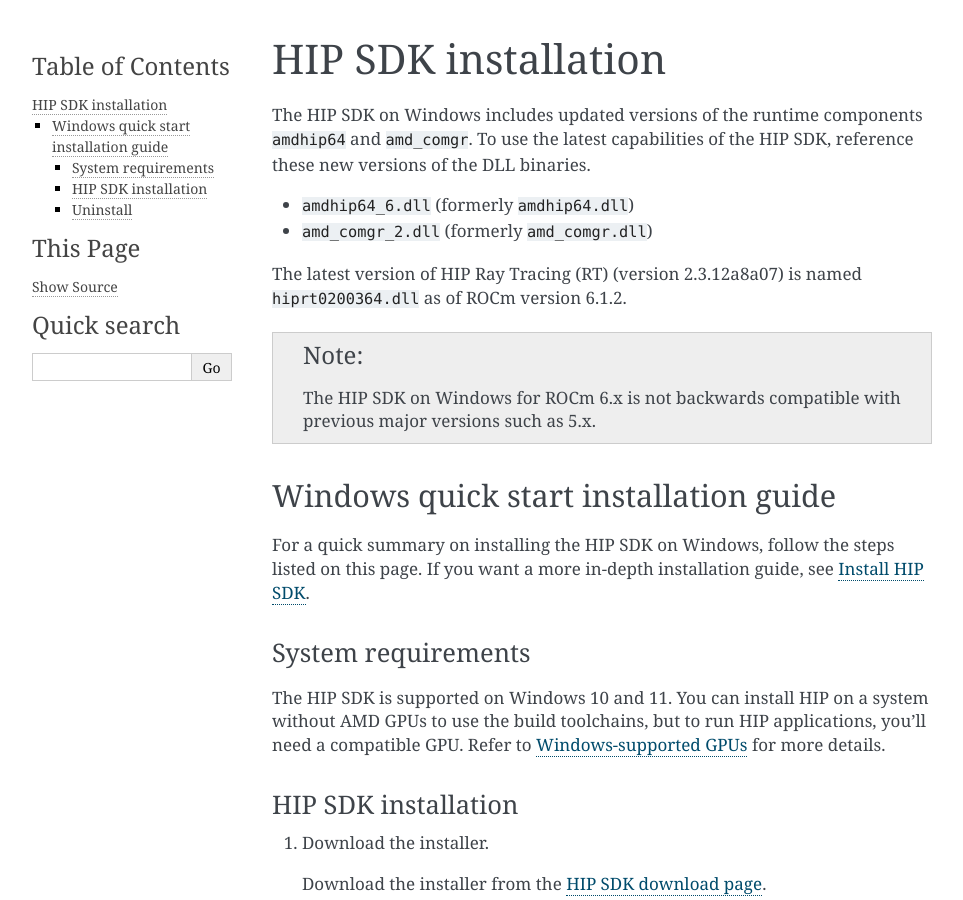
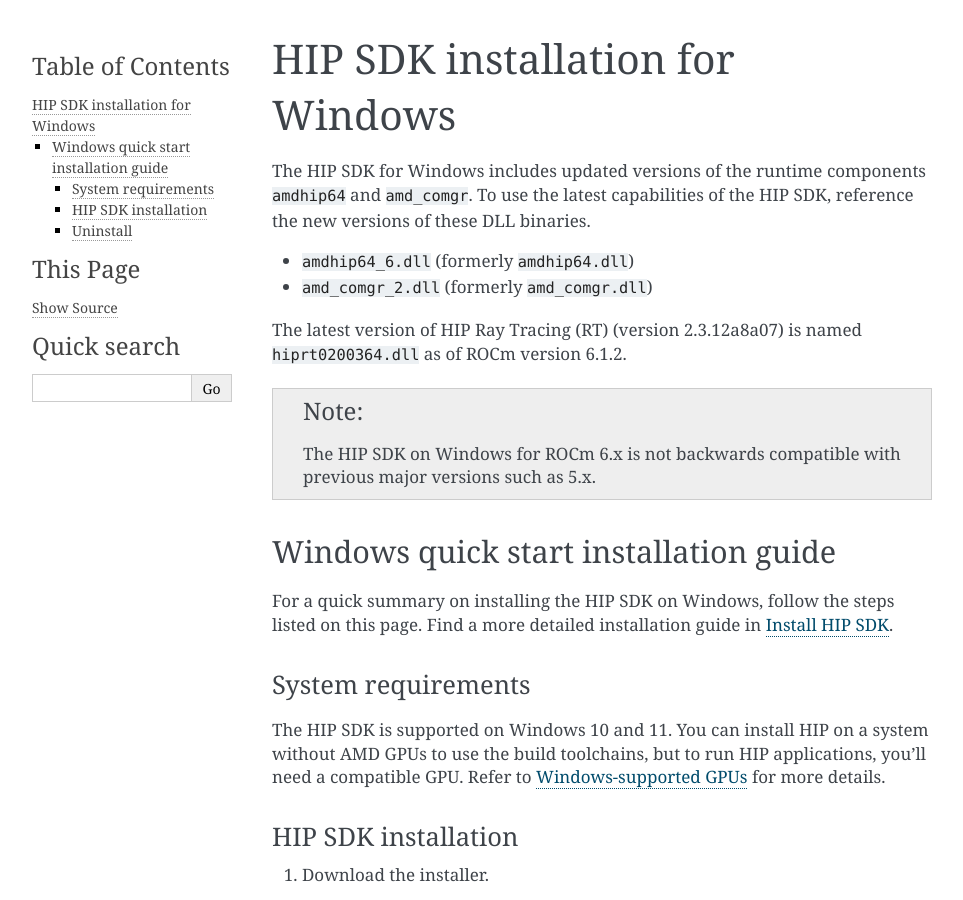
Before and after one commit to ROCm/rocm-install-on-windows, a Sphinx documentation site: the page built from docs/index.rst, in a window 1280 px wide and 900 px high. Shown: the whole window, without its empty margins (148-1111 px from the left). Built offline with Sphinx 7.4.7, drawn with Linux system fonts in a browser that asks for light colours.

Commit message:
update words
update word

change words

```diff
--- a/docs/index.rst
+++ b/docs/index.rst
@@ -2,14 +2,14 @@
   :description: Windows quick-start installation guide
   :keywords: ROCm installation, AMD, ROCm, Windows, HIP, HIP SDK
 
-********************
-HIP SDK installation
-********************
+********************************
+HIP SDK installation for Windows
+********************************
 
-The HIP SDK on Windows includes updated versions of the
+The HIP SDK for Windows includes updated versions of the
 runtime components ``amdhip64`` and ``amd_comgr``. To use the latest
-capabilities of the HIP SDK, reference these new versions of
-the DLL binaries.
+capabilities of the HIP SDK, reference the new versions of
+these DLL binaries.
 
 * ``amdhip64_6.dll`` (formerly ``amdhip64.dll``)
 
@@ -28,8 +28,8 @@
 Windows quick start installation guide
 ======================================
 
-For a quick summary on installing the HIP SDK on Windows, follow the steps listed on this page. If you
-want a more in-depth installation guide, see :ref:`hip-install-full`.
+For a quick summary on installing the HIP SDK on Windows, follow the steps listed on this page.
+Find a more detailed installation guide in :ref:`hip-install-full`.
 
 System requirements
 -------------------
```
